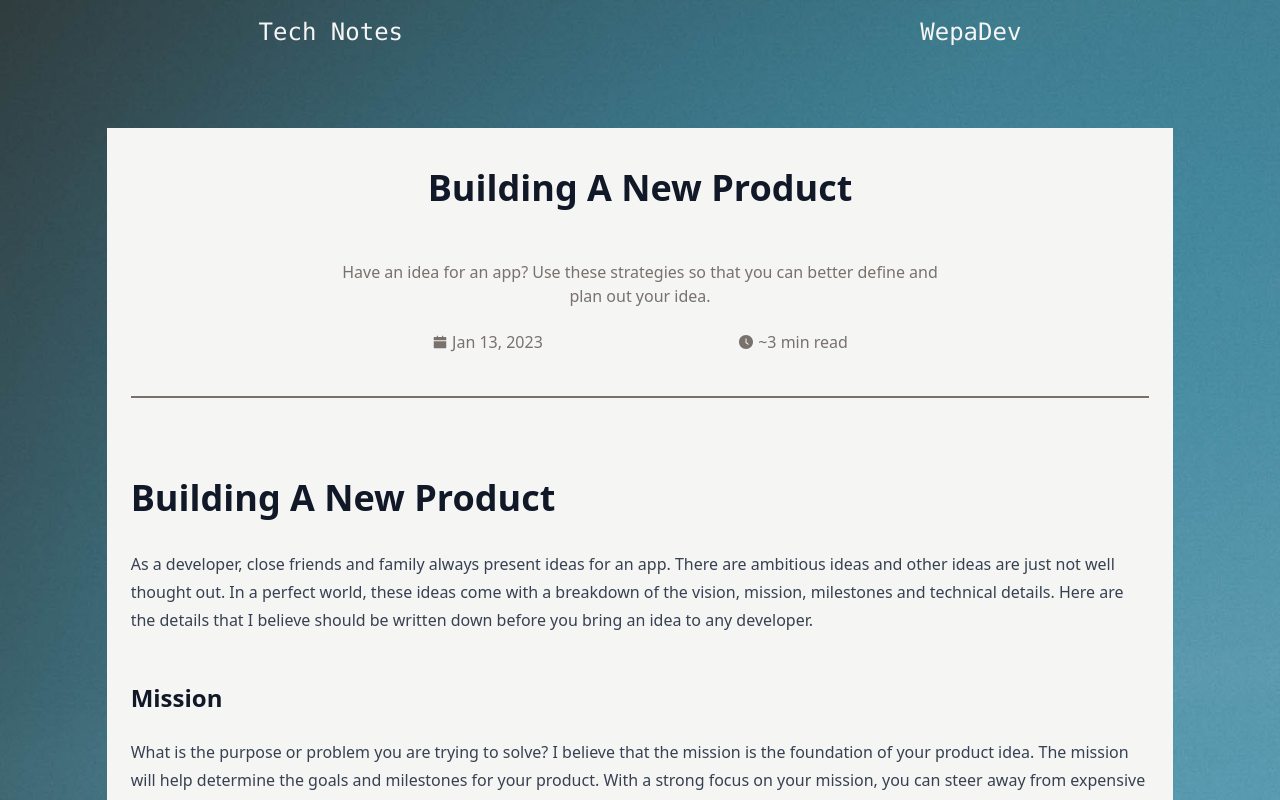
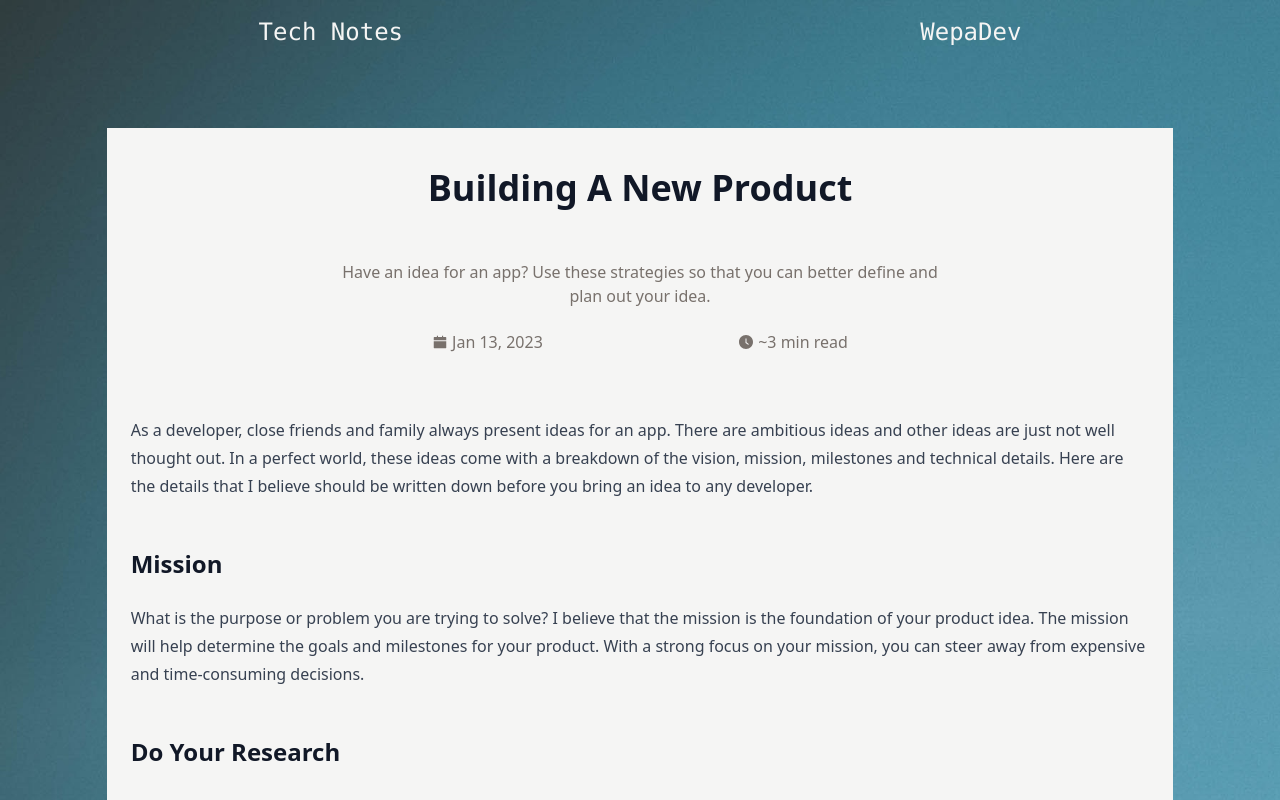
Before and after one commit to Bedrock02/tech-blog, a Next.js app: page /blog/buildilng_a_product in a window 1280 px wide. Shown: the top 800 px of the page. Built offline with nearby package versions, Linux system fonts and the light colour scheme.

Commit message:
[New Component]: Post

```diff
--- /dev/null
+++ b/components/Post/Post.tsx
@@ -0,0 +1,39 @@
+import ReactMarkdown from 'react-markdown';
+import { readTime } from '../../lib/utils';
+import postStyles from './post.styles';
+import { AiFillClockCircle, AiFillCalendar } from 'react-icons/ai';
+
+interface Props {
+    title: string,
+    metaDesc: string,
+    date: string,
+    content: string,
+}
+
+const Post = ({ title, metaDesc, date, content }: Props) => {
+    return (
+    <div className="w-full">
+      <div className={postStyles.articleContainer}>
+        <section className={postStyles.header}>
+          <h1 className="text-lg-2xl">{title}</h1>
+          <p className={postStyles.metaDesc}>{metaDesc}</p>
+          <div className={postStyles.metaData}>
+            <div className={postStyles.metaDataItem}>
+              <AiFillCalendar />
+              <span>{date}</span>
+            </div>
+            <div className={postStyles.metaDataItem}>
+              <AiFillClockCircle />
+              <span>{`~${readTime(content)} min read`}</span>
+            </div>
+          </div>
+        </section>
+        <section className={content}>
+          <ReactMarkdown>{content}</ReactMarkdown>
+        </section>
+      </div>
+    </div>
+    )
+};
+
+export default Post;
--- /dev/null
+++ b/components/Post/post.styles.ts
@@ -0,0 +1,45 @@
+import { generateTailWindStrings } from "../../lib/utils"
+
+const postStyles = generateTailWindStrings({
+    articleContainer: [
+        'bg-stone-100',
+        'prose',
+        'max-w-full',
+        'mx-auto',
+        'px-6',
+    ],
+    header: [
+        'align-middle',
+        'flex',
+        'flex-col',
+        'items-center',
+        'justify-evenly',
+        'py-10',
+    ],
+    metaDesc: [
+        'w-3/5',
+        'text-center',
+        'text-base',
+        'text-stone-500',
+    ],
+    metaData: [
+        'flex',
+        'justify-around',
+        'text-stone-500',
+        'w-3/5',
+    ],
+    metaDataItem: [
+        'flex',
+        'flex-row',
+        'items-center',
+        'gap-1',
+    ],
+    content: [
+        'border-t-2',
+        'border-t-stone-500',
+        'py-20',
+    ]
+
+});
+
+export default postStyles
--- a/pages/blog/[slug].tsx
+++ b/pages/blog/[slug].tsx
@@ -1,78 +1,13 @@
 import fs from "fs";
 import matter from "gray-matter";
-import ReactMarkdown from 'react-markdown';
-import { readTime } from "../../lib/utils";
-import { AiFillCalendar, AiFillClockCircle } from 'react-icons/ai'
+import Post from "../../components/Post/Post";
 
-import { generateTailWindStrings } from "../../lib/utils"
-
-const blogStyles = generateTailWindStrings({
-    articleContainer: [
-        'bg-stone-100',
-        'prose',
-        'max-w-full',
-        'mx-auto',
-        'px-6',
-    ],
-    header: [
-        'align-middle',
-        'flex',
-        'flex-col',
-        'items-center',
-        'justify-evenly',
-        'py-10',
-    ],
-    metaDesc: [
-        'w-3/5',
-        'text-center',
-        'text-base',
-        'text-stone-500',
-    ],
-    metaData: [
-        'flex',
-        'justify-around',
-        'text-stone-500',
-        'w-3/5',
-    ],
-    metaDataItem: [
-        'flex',
-        'flex-row',
-        'items-center',
-        'gap-1',
-    ],
-    content: [
-        'border-t-2',
-        'border-t-stone-500',
-        'py-20',
-    ]
-
-});
 
 // @ts-ignore
 export default function Blog({ frontmatter, content}) {
-
+  const { title, metaDesc, date } = frontmatter;
   return (
-    <div className="w-full">
-      <div className={blogStyles.articleContainer}>
-        <section className={blogStyles.header}>
-          <h1 className="text-lg-2xl">{frontmatter.title}</h1>
-          <p className={blogStyles.metaDesc}>{frontmatter.metaDesc}</p>
-          <div className={blogStyles.metaData}>
-            <div className={blogStyles.metaDataItem}>
-              <AiFillCalendar />
-              <span>{frontmatter.date}</span>
-            </div>
-            <div className={blogStyles.metaDataItem}>
-              <AiFillClockCircle />
-              <span>{`~${readTime(content)} min read`}</span>
-            </div>
-          </div>
-        </section>
-        <section className={blogStyles.content}>
-          <ReactMarkdown>{content}</ReactMarkdown>
-        </section>
-      </div>
-    </div>
+    <Post title={title} metaDesc={metaDesc} date={date} content={content} />
   );
 }
 
--- a/posts/buildilng_a_product.md
+++ b/posts/buildilng_a_product.md
@@ -5,8 +5,6 @@ date: 'Jan 13, 2023'
 tags:
   - product
 ---
-
-# Building A New Product
 
 As a developer, close friends and family always present ideas for an app. There are ambitious ideas and other ideas are just not well thought out. In a perfect world, these ideas come with a breakdown of the vision, mission, milestones and technical details. Here are the details that I believe should be written down before you bring an idea to any developer.
 
```
